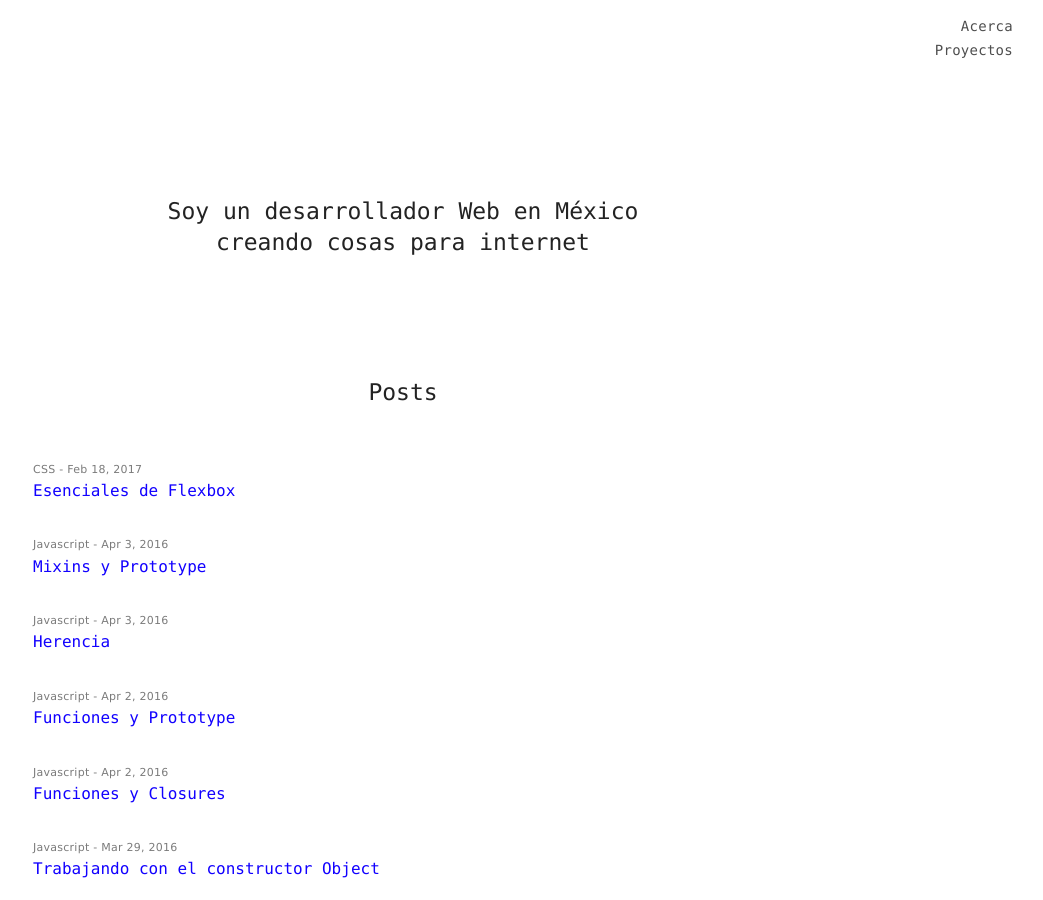
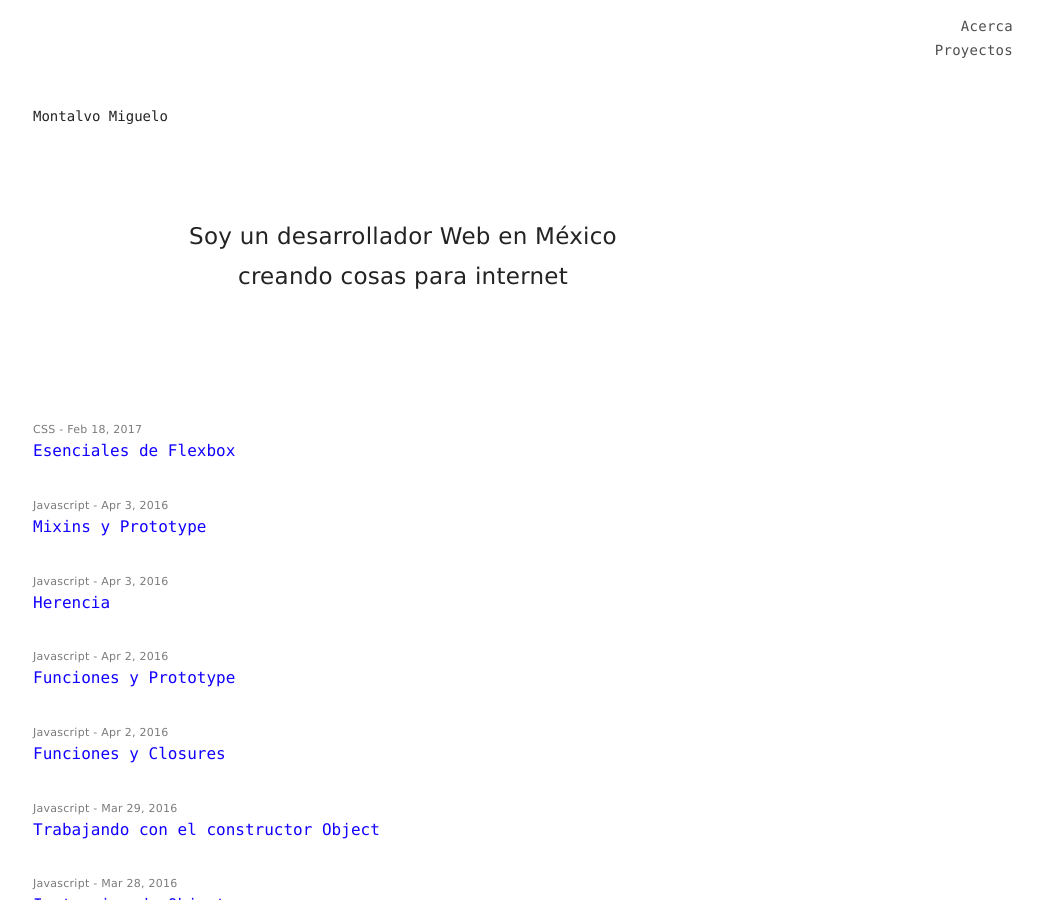
Before and after one commit to montalvomiguelo/montalvomiguelo.github.io, a Jekyll site: the page built from index.html, in a window 1280 px wide and 900 px high. Shown: the whole window, without its empty margins (237-1280 px from the left). Built offline with Jekyll 4.4.1, drawn with Linux system fonts in a browser that asks for light colours.

Commit message:
New markup

```diff
--- a/index.html
+++ b/index.html
@@ -4,9 +4,9 @@
 
 <div class="home">
 
-  <h4 class="site-description">{{ site.description }}</h4>
+  <h1 class="site-title">{{ site.title }}</h1>
 
-  <h2 class="page-heading">Posts</h2>
+  <p class="site-description">{{ site.description }}</p>
 
   <ul class="post-list">
     {% for post in site.posts %}
```
